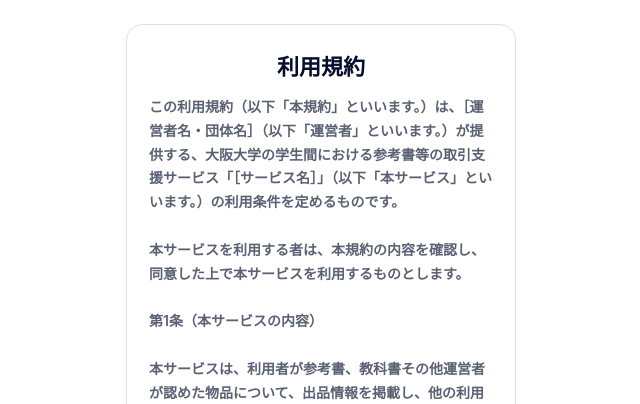
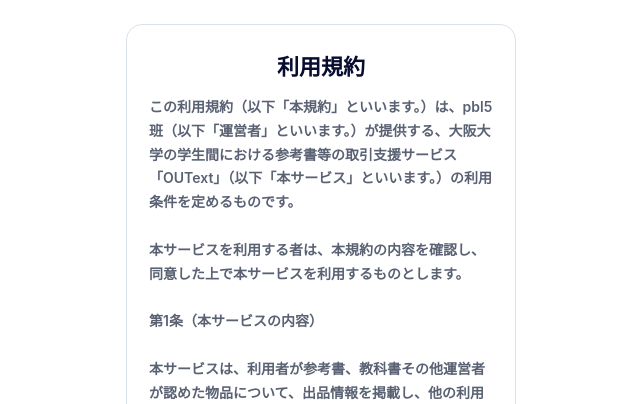
Before and after one commit to Masuzawa-Haruka/pbl, a Django app: page /terms/ in a window 1280 px wide. Shown: the part 45-449 px from the top of the page, without its empty margins (319-959 px from the left). Run offline with Django 5.2, Linux system fonts and the light colour scheme.

Commit message:
利用規約のプレースホルダー情報を更新

```diff
--- a/trading_text/main/templates/main/terms.html
+++ b/trading_text/main/templates/main/terms.html
@@ -10,7 +10,7 @@
 {% block content %}
 <section class="placeholder-page">
   <h1 class="placeholder-page__title">利用規約</h1>
-  <p class="placeholder-page__text" style="white-space: pre-wrap; text-align: left;">この利用規約（以下「本規約」といいます。）は、［運営者名・団体名］（以下「運営者」といいます。）が提供する、大阪大学の学生間における参考書等の取引支援サービス「［サービス名］」（以下「本サービス」といいます。）の利用条件を定めるものです。
+  <p class="placeholder-page__text" style="white-space: pre-wrap; text-align: left;">この利用規約（以下「本規約」といいます。）は、pbl5班（以下「運営者」といいます。）が提供する、大阪大学の学生間における参考書等の取引支援サービス「OUText」（以下「本サービス」といいます。）の利用条件を定めるものです。
 
 本サービスを利用する者は、本規約の内容を確認し、同意した上で本サービスを利用するものとします。
 
@@ -272,8 +272,8 @@
 
 本サービスに関する問い合わせ先は、次のとおりとします。
 
-運営者名：［氏名または団体名］サービス名：［サービス名］連絡先：［メールアドレス］受付方法：［問い合わせフォーム等］
+運営者名：pbl5班 サービス名：OUText 連絡先：［メールアドレス］受付方法：［問い合わせフォーム等］
 
-制定日：［20XX年XX月XX日］最終改定日：［20XX年XX月XX日］</p>
+制定日：2026年7月17日 最終改定日：2026年7月17日</p>
 </section>
 {% endblock %}
```
